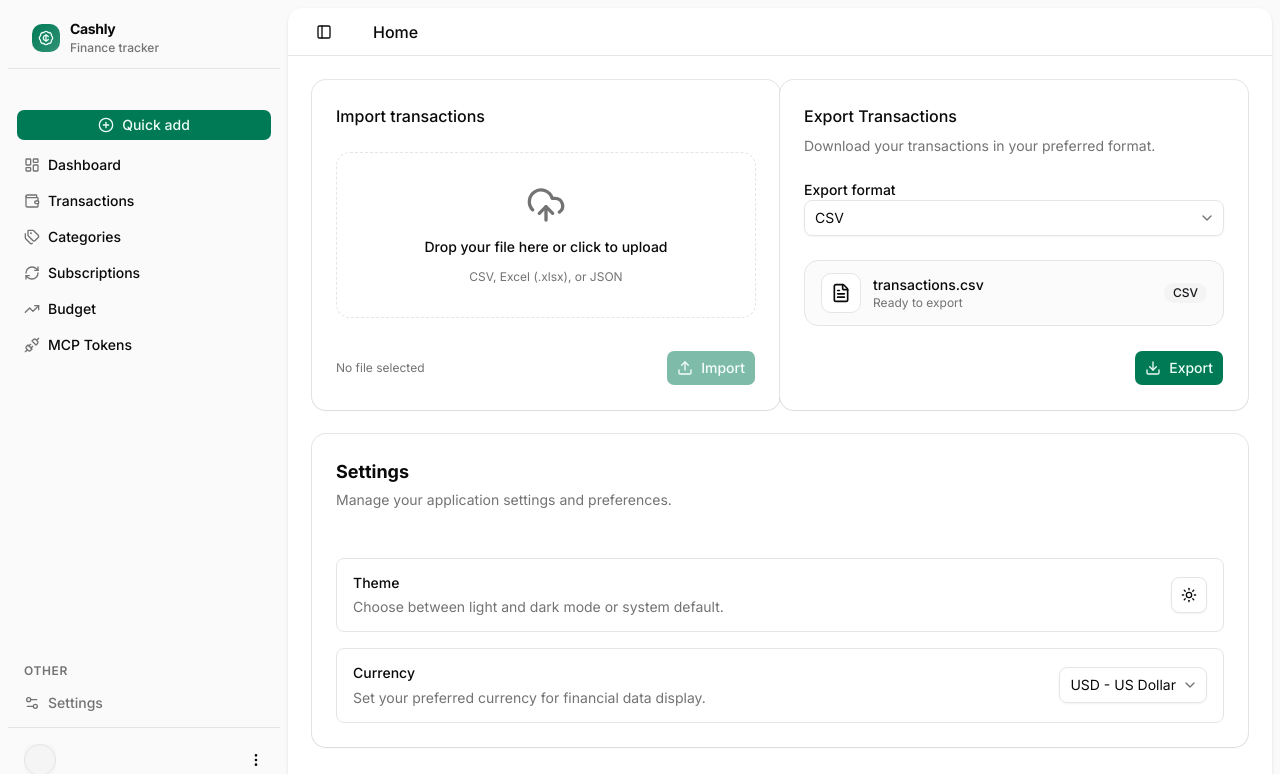
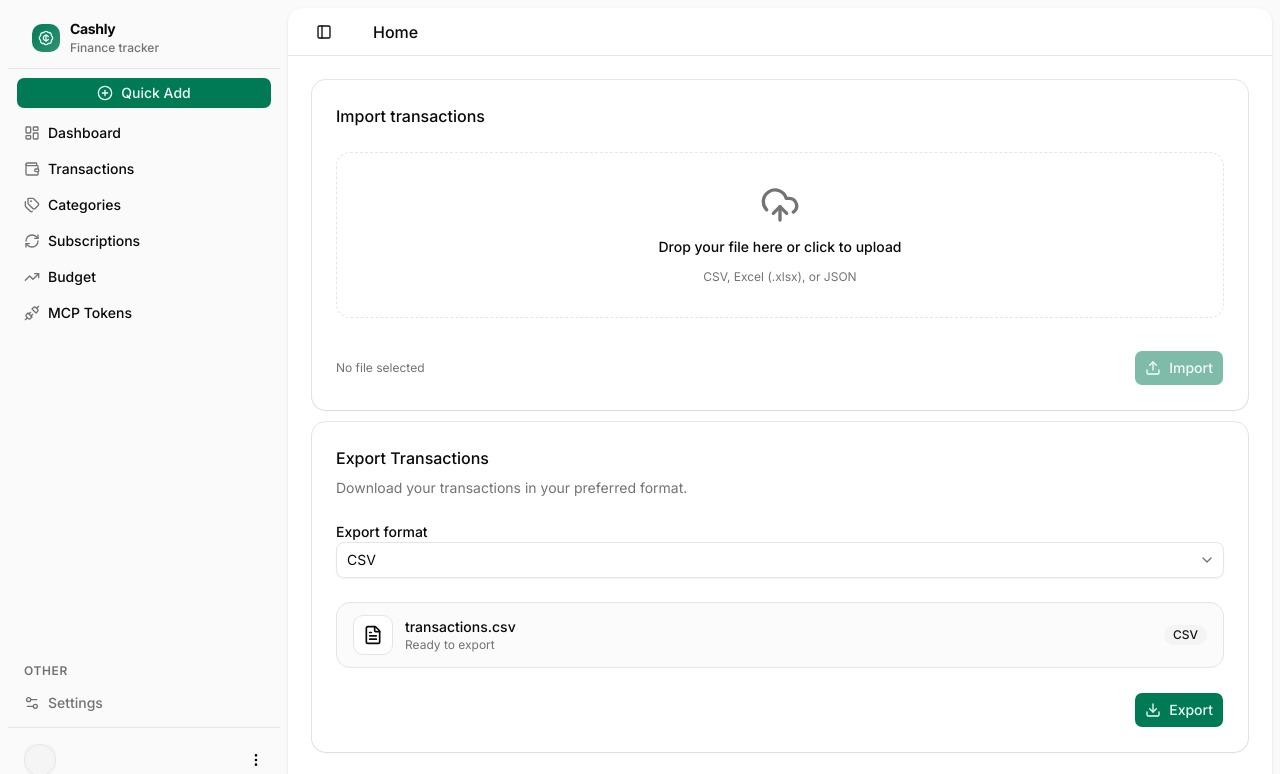
Before and after one commit to tunafysh/Cashly, a Next.js app: page /app/settings in a window 1280 px wide. Shown: the top 774 px of the page. Built offline with nearby package versions, Linux system fonts and the light colour scheme; no server answers.

Commit message:
style fix

```diff
--- a/src/app/app/settings/page.tsx
+++ b/src/app/app/settings/page.tsx
@@ -27,7 +27,7 @@ export default function Settings() {
   return (
     <div className="flex flex-1 flex-col">
       <div className="@container/main flex flex-1 flex-col gap-4 p-4 md:p-6">
-        <div className="w-full grid grid-cols-2">
+        <div className="w-full grid grid-cols-2 gap-3 md:grid-cols-1 grid-rows-1 md:grid-rows-2">
           <ImportCard />
           <ExportCard />
         </div>
--- a/src/components/elements/sidebar-stuff/nav-main.tsx
+++ b/src/components/elements/sidebar-stuff/nav-main.tsx
@@ -30,11 +30,11 @@ export function NavMain({
               <Button
                 asChild
                 size="sm"
-                className="w-full bg-primary text-primary-foreground transition-all duration-200 hover:bg-primary/90 active:bg-primary/80 mt-8"
+                className="w-full bg-primary text-primary-foreground transition-all duration-200 hover:bg-primary/90 active:bg-primary/80 "
               >
                 <div className="flex items-center justify-center gap-2">
                   <CirclePlusIcon className="size-4" />
-                  <span>Quick add</span>
+                  <span>Quick Add</span>
                 </div>
               </Button>
             </QuickAddDialog>
```
